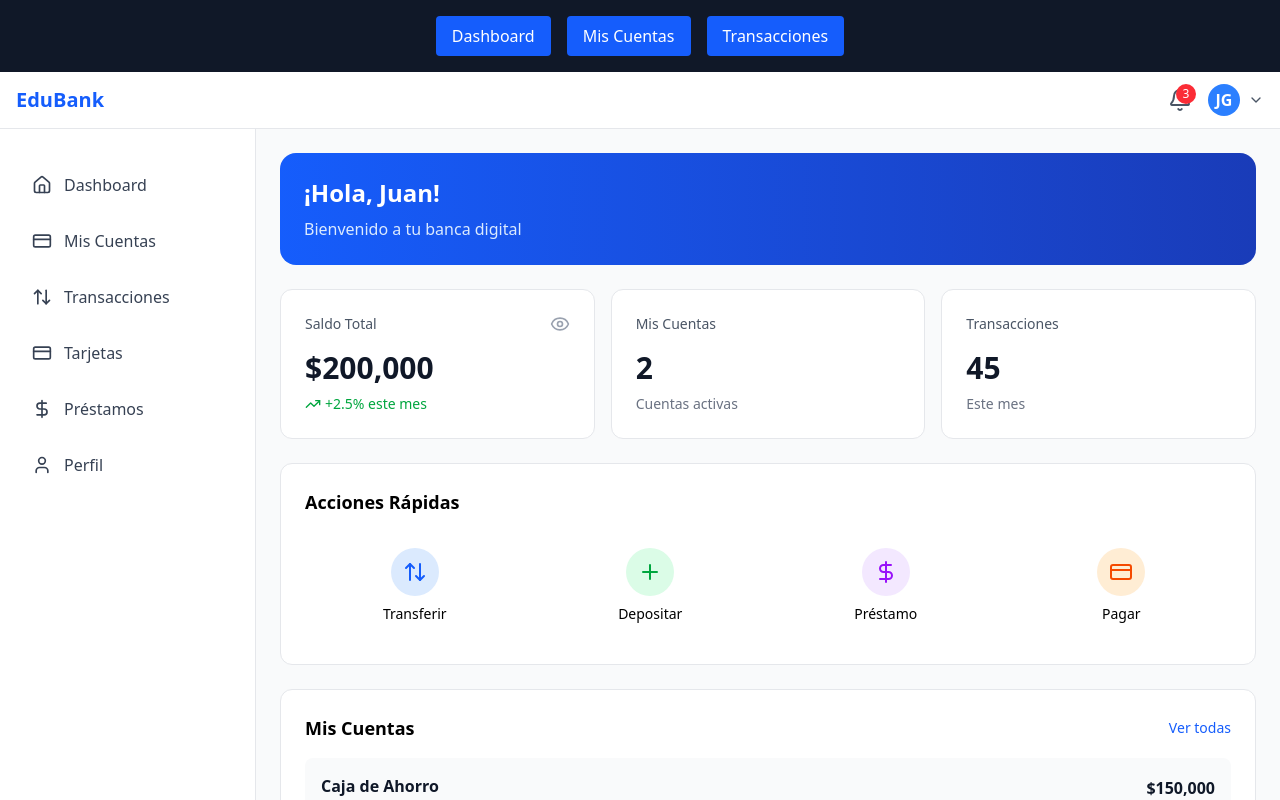
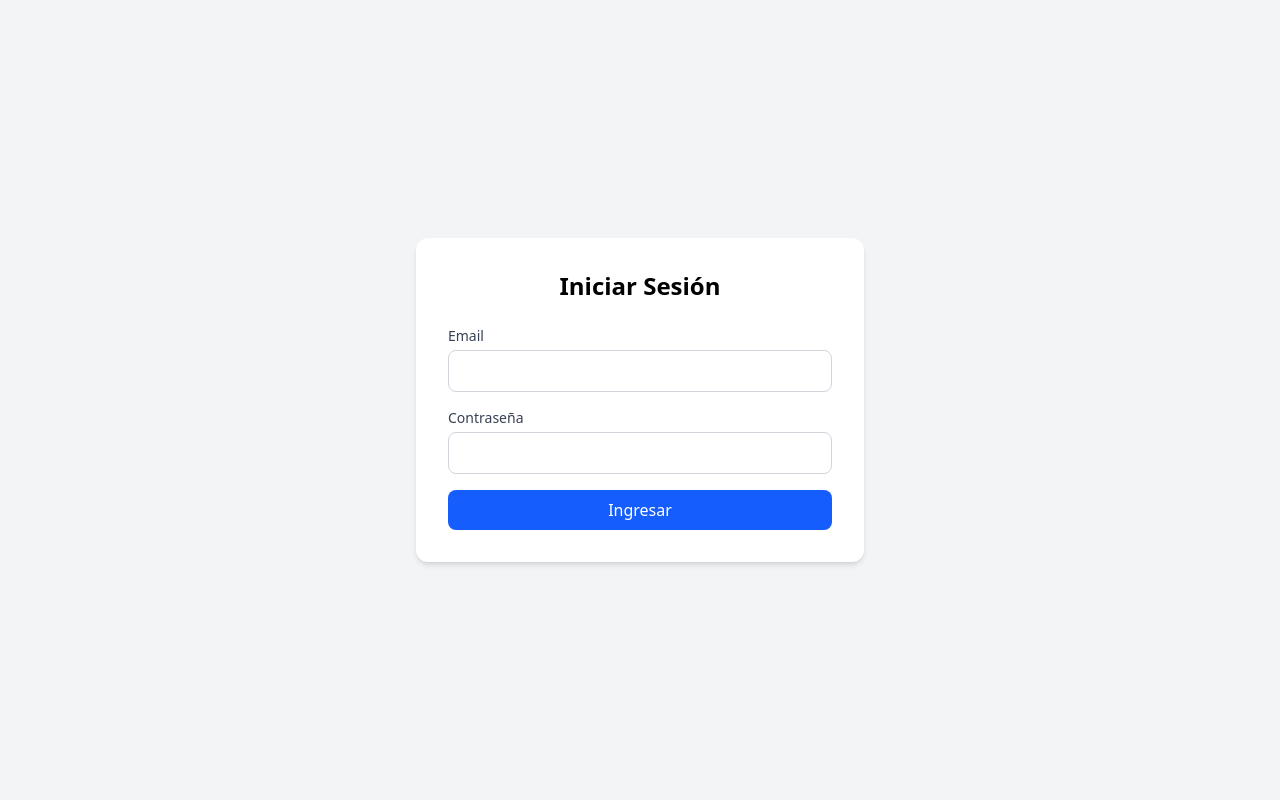
Before and after one commit to miguel2433/edubank, a React (Vite) app in the folder Frontend/: page /login in a window 1280 px wide. Shown: the top 800 px of the page. Built offline with nearby package versions, Linux system fonts and the light colour scheme.

Commit message:
react router

```diff
--- a/Frontend/src/App.jsx
+++ b/Frontend/src/App.jsx
@@ -1,11 +1,11 @@
 import React from "react";
 import { Routes, Route, Navigate } from "react-router-dom";
 import Login from "./pages/Login.jsx";
-import {Dashboard} from "./pages/Dashboard.jsx";
+import { Dashboard } from "./pages/Dashboard.jsx";
 import ProtectedRoute from "./components/ProtectedRoute.jsx";
-import {MisCuentas} from "./pages/MisCuentas.jsx";
-import {Transacciones} from "./pages/Transacciones.jsx";
-import {Layout} from "./components/Layout.jsx";
+import { MisCuentas } from "./pages/MisCuentas.jsx";
+import { Transacciones } from "./pages/Transacciones.jsx";
+import { Layout } from "./components/Layout.jsx";
 import { useState } from "react";
 
 // export default function App() {
@@ -26,38 +26,35 @@ import { useState } from "react";
 //     </Routes>
 //   );
 // }
-
-// ============================================
-// COMPONENTE PRINCIPAL - DEMO
-// ============================================
 export default function App() {
-  const [vistaActual, setVistaActual] = useState('dashboard');
-
-  const renderVista = () => {
-    switch (vistaActual) {
-      case 'dashboard':
-        return <Dashboard />;
-      case 'cuentas':
-        return <MisCuentas />;
-      case 'transacciones':
-        return <Transacciones />;
-      default:
-        return <Dashboard />;
-    }
-  };
-
   return (
-    <div className="min-h-screen bg-gray-50">
-      {/* Navegación de prueba */}
-      <div className="bg-gray-900 text-white p-4 flex gap-4 justify-center">
-        <button onClick={() => setVistaActual('dashboard')} className="px-4 py-2 bg-blue-600 rounded hover:bg-blue-700">Dashboard</button>
-        <button onClick={() => setVistaActual('cuentas')} className="px-4 py-2 bg-blue-600 rounded hover:bg-blue-700">Mis Cuentas</button>
-        <button onClick={() => setVistaActual('transacciones')} className="px-4 py-2 bg-blue-600 rounded hover:bg-blue-700">Transacciones</button>
-      </div>
-
-      <Layout>
-        {renderVista()}
-      </Layout>
-    </div>
+    <Routes>
+      <Route path="/" element={<Navigate to="/login" />} />
+      <Route path="/login" element={<Login />} />
+      <Route
+        path="/dashboard"
+        element={
+          <ProtectedRoute>
+            <Dashboard />
+          </ProtectedRoute>
+        }
+      />
+      <Route
+        path="/cuentas"
+        element={
+          <ProtectedRoute>
+            <MisCuentas />
+          </ProtectedRoute>
+        }
+      />
+      <Route
+        path="/transacciones"
+        element={
+          <ProtectedRoute>
+            <Transacciones />
+          </ProtectedRoute>
+        }
+      />
+    </Routes>
   );
 }
--- a/Frontend/src/components/Layout.jsx
+++ b/Frontend/src/components/Layout.jsx
@@ -1,6 +1,22 @@
-import React, { useState, useEffect } from 'react';
-import { Menu, X, Home, CreditCard, ArrowUpDown, DollarSign, User, Bell, LogOut, ChevronDown, Plus, TrendingUp, TrendingDown, Eye, EyeOff } from 'lucide-react';
-
+import React, { useState, useEffect } from "react";
+import {
+  Menu,
+  X,
+  Home,
+  CreditCard,
+  ArrowUpDown,
+  DollarSign,
+  User,
+  Bell,
+  LogOut,
+  ChevronDown,
+  Plus,
+  TrendingUp,
+  TrendingDown,
+  Eye,
+  EyeOff,
+} from "lucide-react";
+import { Link } from "react-router-dom";
 // ============================================
 // COMPONENTE: Layout Principal
 // ============================================
@@ -9,12 +25,12 @@ export const Layout = ({ children }) => {
   const [notificaciones, setNotificaciones] = useState(3);
 
   const menuItems = [
-    { icon: Home, label: 'Dashboard', path: '/' },
-    { icon: CreditCard, label: 'Mis Cuentas', path: '/cuentas' },
-    { icon: ArrowUpDown, label: 'Transacciones', path: '/transacciones' },
-    { icon: CreditCard, label: 'Tarjetas', path: '/tarjetas' },
-    { icon: DollarSign, label: 'Préstamos', path: '/prestamos' },
-    { icon: User, label: 'Perfil', path: '/perfil' },
+    { icon: Home, label: "Dashboard", path: "/dashboard" },
+    { icon: CreditCard, label: "Mis Cuentas", path: "/cuentas" },
+    { icon: ArrowUpDown, label: "Transacciones", path: "/transacciones" },
+    // { icon: CreditCard, label: "Tarjetas", path: "/tarjetas" },
+    // { icon: DollarSign, label: "Préstamos", path: "/prestamos" },
+    // { icon: User, label: "Perfil", path: "/perfil" },
   ];
 
   return (
@@ -23,7 +39,10 @@ export const Layout = ({ children }) => {
       <header className="bg-white border-b border-gray-200 sticky top-0 z-50">
         <div className="flex items-center justify-between px-4 py-3">
           <div className="flex items-center gap-3">
-            <button onClick={() => setSidebarOpen(!sidebarOpen)} className="lg:hidden">
+            <button
+              onClick={() => setSidebarOpen(!sidebarOpen)}
+              className="lg:hidden"
+            >
               <Menu className="w-6 h-6 text-gray-700" />
             </button>
             <h1 className="text-xl font-bold text-blue-600">EduBank</h1>
@@ -50,20 +69,31 @@ export const Layout = ({ children }) => {
 
       <div className="flex">
         {/* Sidebar */}
-        <aside className={`fixed lg:static inset-y-0 left-0 z-40 w-64 bg-white border-r border-gray-200 transform transition-transform duration-300 ${sidebarOpen ? 'translate-x-0' : '-translate-x-full lg:translate-x-0'}`}>
+        <aside
+          className={`fixed lg:static inset-y-0 left-0 z-40 w-64 bg-white border-r border-gray-200 transform transition-transform duration-300 ${
+            sidebarOpen ? "translate-x-0" : "-translate-x-full lg:translate-x-0"
+          }`}
+        >
           <nav className="p-4 space-y-2 mt-4">
             {menuItems.map((item, index) => (
-              <button key={index} className="w-full flex items-center gap-3 px-4 py-3 rounded-lg hover:bg-blue-50 text-gray-700 hover:text-blue-600 transition-colors">
+              <Link
+                key={index}
+                to={item.path}
+                className="w-full flex items-center gap-3 px-4 py-3 rounded-lg hover:bg-blue-50 text-gray-700 hover:text-blue-600 transition-colors"
+              >
                 <item.icon className="w-5 h-5" />
                 <span className="font-medium">{item.label}</span>
-              </button>
+              </Link>
             ))}
           </nav>
         </aside>
 
         {/* Overlay móvil */}
         {sidebarOpen && (
-          <div onClick={() => setSidebarOpen(false)} className="fixed inset-0 bg-black bg-opacity-50 z-30 lg:hidden" />
+          <div
+            onClick={() => setSidebarOpen(false)}
+            className="fixed inset-0 bg-black bg-opacity-50 z-30 lg:hidden"
+          />
         )}
 
         {/* Contenido principal */}
--- a/Frontend/src/components/ProtectedRoute.jsx
+++ b/Frontend/src/components/ProtectedRoute.jsx
@@ -2,6 +2,7 @@ import React from "react";
 import { useEffect, useState } from "react";
 import { Navigate } from "react-router-dom";
 import { authService } from "../services/authService.js";
+import { Layout } from "./Layout.jsx";
 
 export default function ProtectedRoute({ children }) {
   const [loading, setLoading] = useState(true);
@@ -23,5 +24,5 @@ export default function ProtectedRoute({ children }) {
 
   if (loading) return <p className="text-center">Verificando sesión...</p>;
 
-  return auth ? children : <Navigate to="/login" replace />;
+  return auth ? <Layout>{children}</Layout> : <Navigate to="/login" replace />;
 }
```
